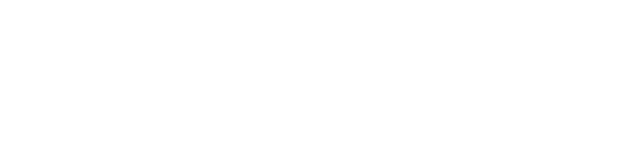
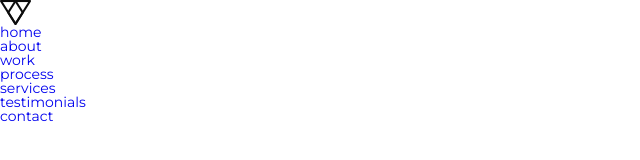
Before and after one commit to mrantovich/piroll-site, a plain HTML site: page index.html in a window 1280 px wide. Shown: the whole page, without its empty margins (0-640 px from the left). Drawn offline with Linux system fonts and the light colour scheme.

Commit message:
Создание header

```diff
--- a/index.html
+++ b/index.html
@@ -3,9 +3,36 @@
 <head>
 	<meta charset="UTF-8">
 	<meta name="viewport" content="width=device-width, initial-scale=1.0">
+	<link href="https://fonts.googleapis.com/css2?family=Montserrat&family=Nunito+Sans&family=Work+Sans&display=swap" rel="stylesheet">
+	<link rel="stylesheet" href="css/style.css">
 	<title>Piroll</title>
 </head>
 <body>
 
+	<div class="wrapper">
+
+		<header>
+			<div class="container">
+				<div class="header">
+					<div class="header__logo">
+						<img src="img/logo.png" alt="Logo">
+					</div>
+					<nav class="header__nav nav">
+						<ul class="nav__list">
+							<li class="nav__item"><a href="#" class="nav__link">home</a></li>
+							<li class="nav__item"><a href="#" class="nav__link">about</a></li>
+							<li class="nav__item"><a href="#" class="nav__link">work</a></li>
+							<li class="nav__item"><a href="#" class="nav__link">process</a></li>
+							<li class="nav__item"><a href="#" class="nav__link">services</a></li>
+							<li class="nav__item"><a href="#" class="nav__link">testimonials</a></li>
+							<li class="nav__item"><a href="#" class="nav__link">contact</a></li>
+						</ul>
+					</nav>
+				</div>
+			</div>
+		</header>
+
+	</div>
+
 </body>
 </html>
--- /dev/null
+++ b/scss/_colors.scss
@@ -0,0 +1,2 @@
+
+$color-primary: #10c9c3;
--- /dev/null
+++ b/scss/_fonts.scss
@@ -0,0 +1,3 @@
+$font-main: 'Montserrat', sans-serif;
+$font-secondary: 'Nunito Sans', sans-serif;
+$font-res: 'Work Sans', sans-serif;
--- /dev/null
+++ b/scss/_nullstyle.scss
@@ -0,0 +1,15 @@
+*{padding: 0;margin: 0;border: 0;}
+*,*:before,*:after{-moz-box-sizing: border-box;-webkit-box-sizing: border-box;box-sizing: border-box;}
+:focus,:active{outline: none;}
+a:focus,a:active{outline: none;}
+nav,footer,header,aside{display: block;}
+html,body{height:100%;width:100%;font-size:100%;line-height:1;font-size:14px;-ms-text-size-adjust:100%;-moz-text-size-adjust:100%;-webkit-text-size-adjust:100%;}
+input,button,textarea{font-family:inherit;}
+input::-ms-clear{display: none;}
+button{cursor: pointer;}
+button::-moz-focus-inner{padding:0;border:0;}
+a,a:visited{text-decoration: none;}
+a:hover{text-decoration: none;}
+ul li{list-style: none;}
+img{vertical-align: top;}
+h1,h2,h3,h4,h5,h6{font-size:inherit;font-weight: inherit;}
--- /dev/null
+++ b/scss/style.scss
@@ -0,0 +1,7 @@
+@import 'nullstyle';
+@import 'fonts';
+@import 'colors';
+
+html, body {
+	font-family: $font-main;
+}
```
Also changed, not shown: css/style.css (added), img/logo.png (added), img/main-bg.jpg (added).
